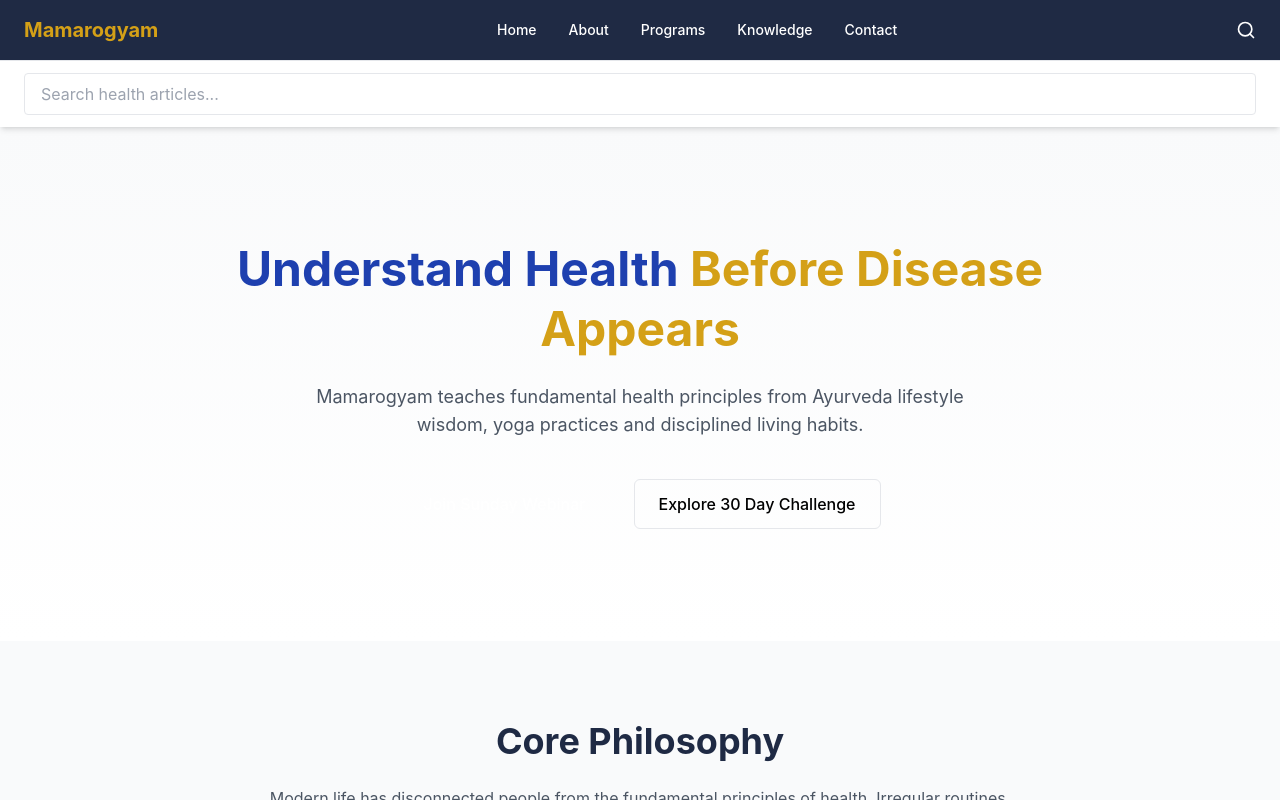
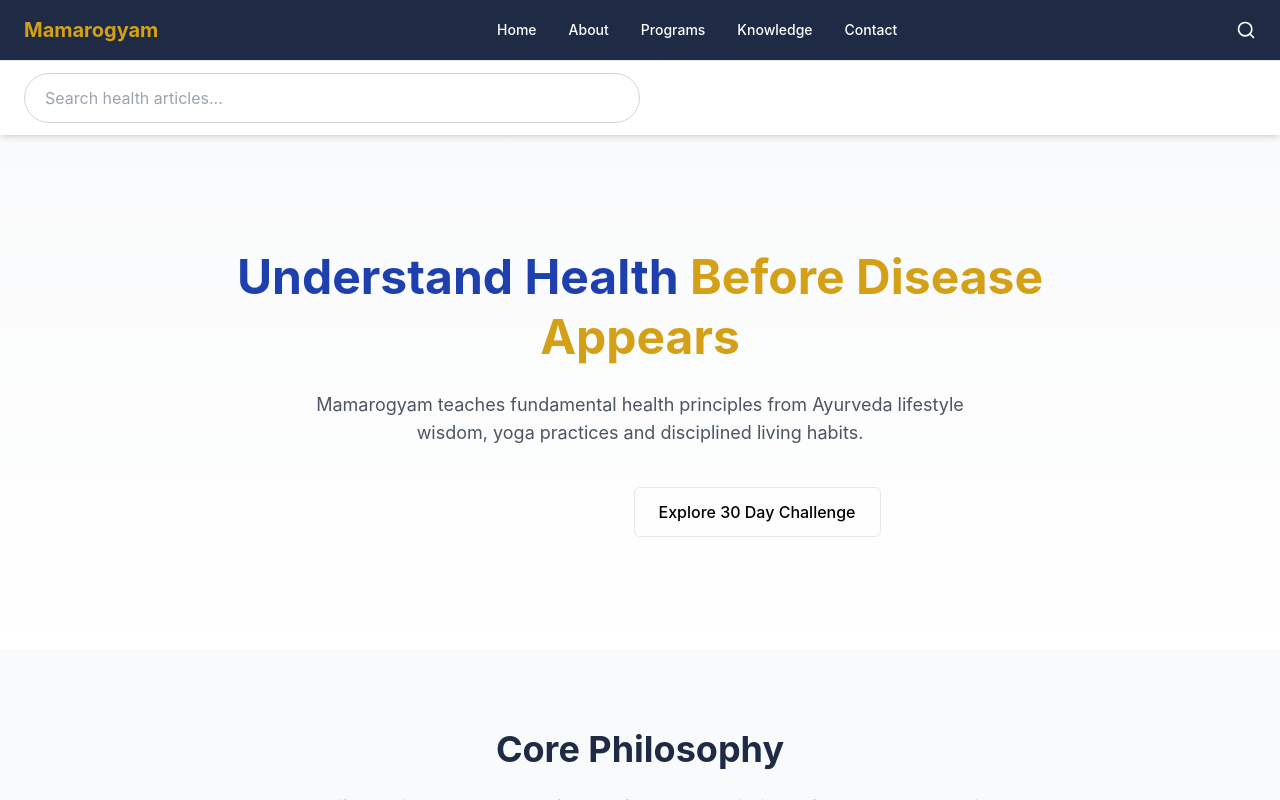
Before and after one commit to SohelKhan7744/mamarogyam-website, a React (Vite) app: page / in a window 1280 px wide. Both pictures are taken after a click on the button 1245 px from the left and 30 px from the top of the page. Shown: the top 800 px of the page. Built offline with nearby package versions, Linux system fonts and the light colour scheme.

Commit message:
new changes

```diff
--- a/src/components/Navbar.jsx
+++ b/src/components/Navbar.jsx
@@ -76,7 +76,7 @@ type="text"
 placeholder="Search health articles..."
 value={search}
 onChange={(e)=>setSearch(e.target.value)}
-className="w-full border px-4 py-2 rounded text-black focus:outline-none"
+className="w-full md:w-1/2 border border-gray-300 px-5 py-3 rounded-full focus:outline-none focus:ring-2 focus:ring-mustard"
 />
 
 {/* Results */}
```
